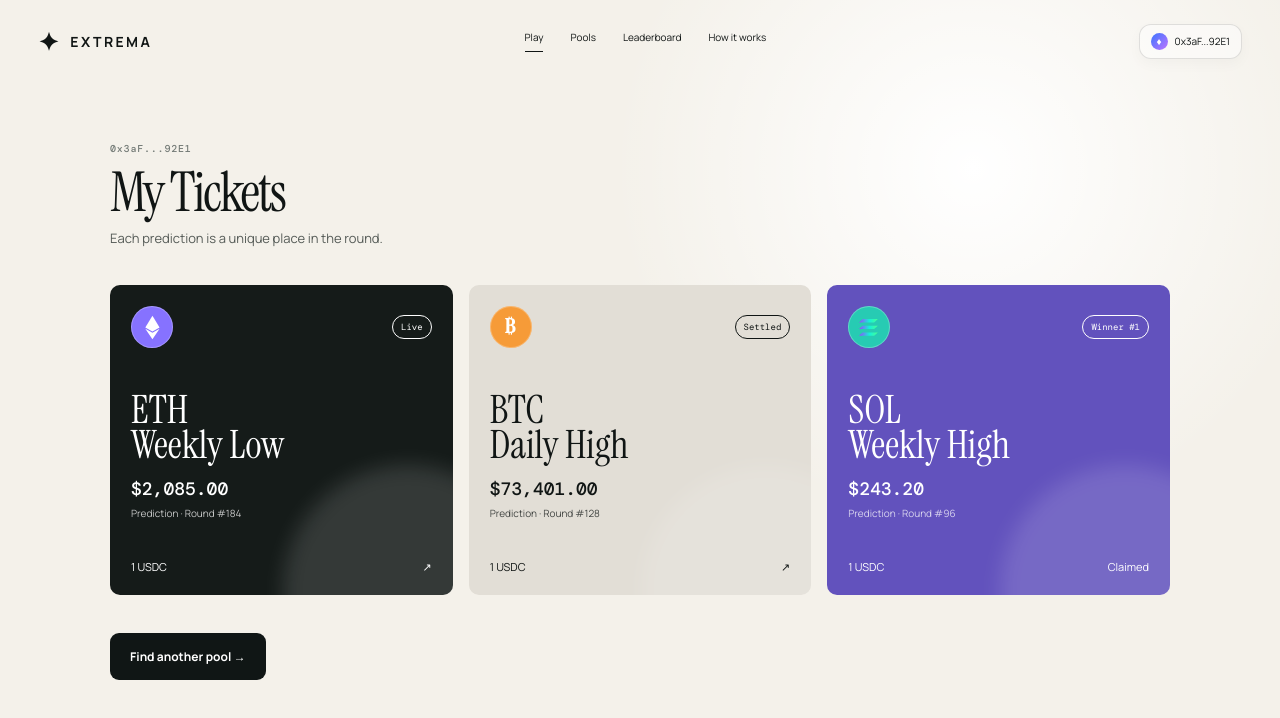
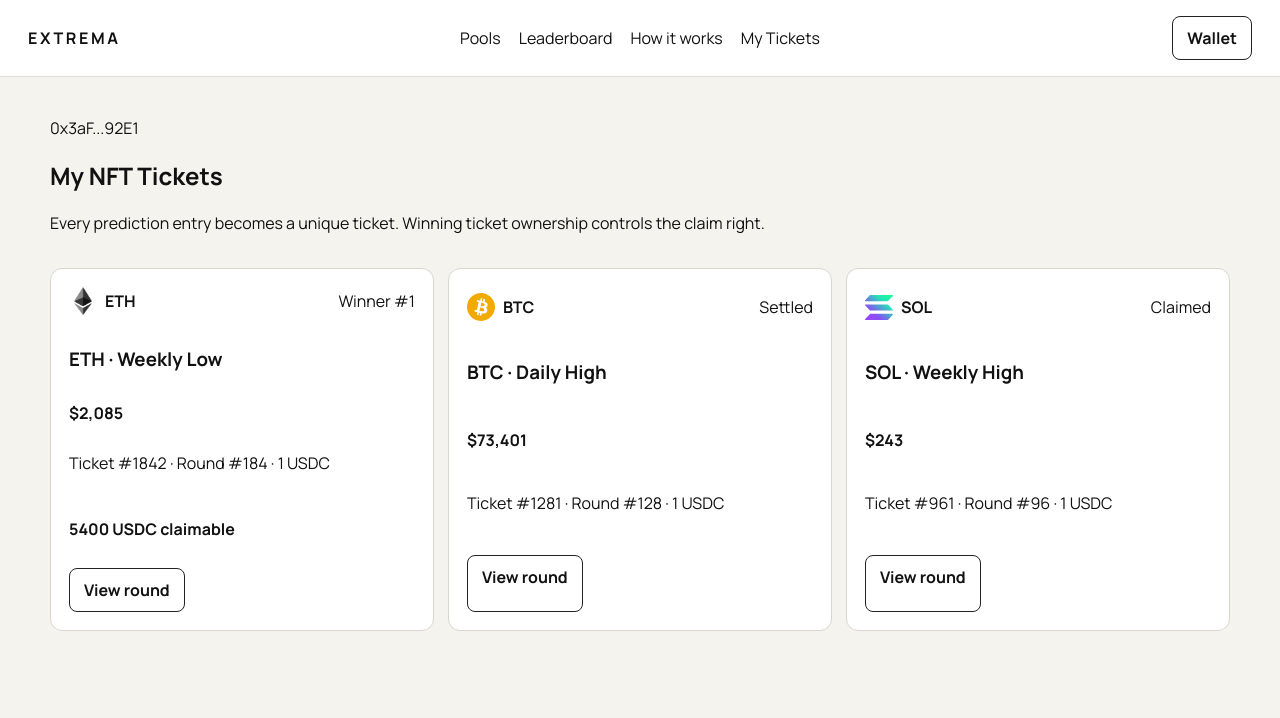
Before and after one commit to dharmanan/extrama-arc, a Next.js app: page /tickets in a window 1280 px wide. Shown: the top 718 px of the page. Built offline with nearby package versions, Linux system fonts and the light colour scheme.

Commit message:
feat: make tickets page data driven

```diff
--- a/app/tickets/page.tsx
+++ b/app/tickets/page.tsx
@@ -1,4 +1,20 @@
-import Link from "next/link";
-import { AssetBadge, Header } from "../components";
+import { ProductHeader, TicketSummary } from "../product-components";
+import { getTicketsForWallet } from "../lib/data";
 
-export default function Tickets() { return <main className="paper"><Header /><section className="tickets-wrap"><p className="eyebrow">0x3aF...92E1</p><h1>My Tickets</h1><p className="sub">Each prediction is a unique place in the round.</p><div className="ticket-grid"><article className="ticket live-ticket"><div><AssetBadge asset="ETH" /><span className="status">Live</span></div><h2>ETH<br />Weekly Low</h2><b>$2,085.00</b><small>Prediction · Round #184</small><footer>1 USDC <span>↗</span></footer></article><article className="ticket settled-ticket"><div><AssetBadge asset="BTC" /><span className="status">Settled</span></div><h2>BTC<br />Daily High</h2><b>$73,401.00</b><small>Prediction · Round #128</small><footer>1 USDC <span>↗</span></footer></article><article className="ticket winner-ticket"><div><AssetBadge asset="SOL" /><span className="status">Winner #1</span></div><h2>SOL<br />Weekly High</h2><b>$243.20</b><small>Prediction · Round #96</small><footer>1 USDC <span>Claimed</span></footer></article></div><Link className="button dark" href="/pools">Find another pool →</Link></section></main>; }
+export default function TicketsPage() {
+  const tickets = getTicketsForWallet();
+
+  return (
+    <main className="wf-page">
+      <ProductHeader />
+      <section className="wf-main">
+        <p>0x3aF...92E1</p>
+        <h1>My NFT Tickets</h1>
+        <p>Every prediction entry becomes a unique ticket. Winning ticket ownership controls the claim right.</p>
+        <div className="wf-grid-3 wf-section">
+          {tickets.map((ticket) => <TicketSummary ticket={ticket} key={ticket.tokenId} />)}
+        </div>
+      </section>
+    </main>
+  );
+}
```
